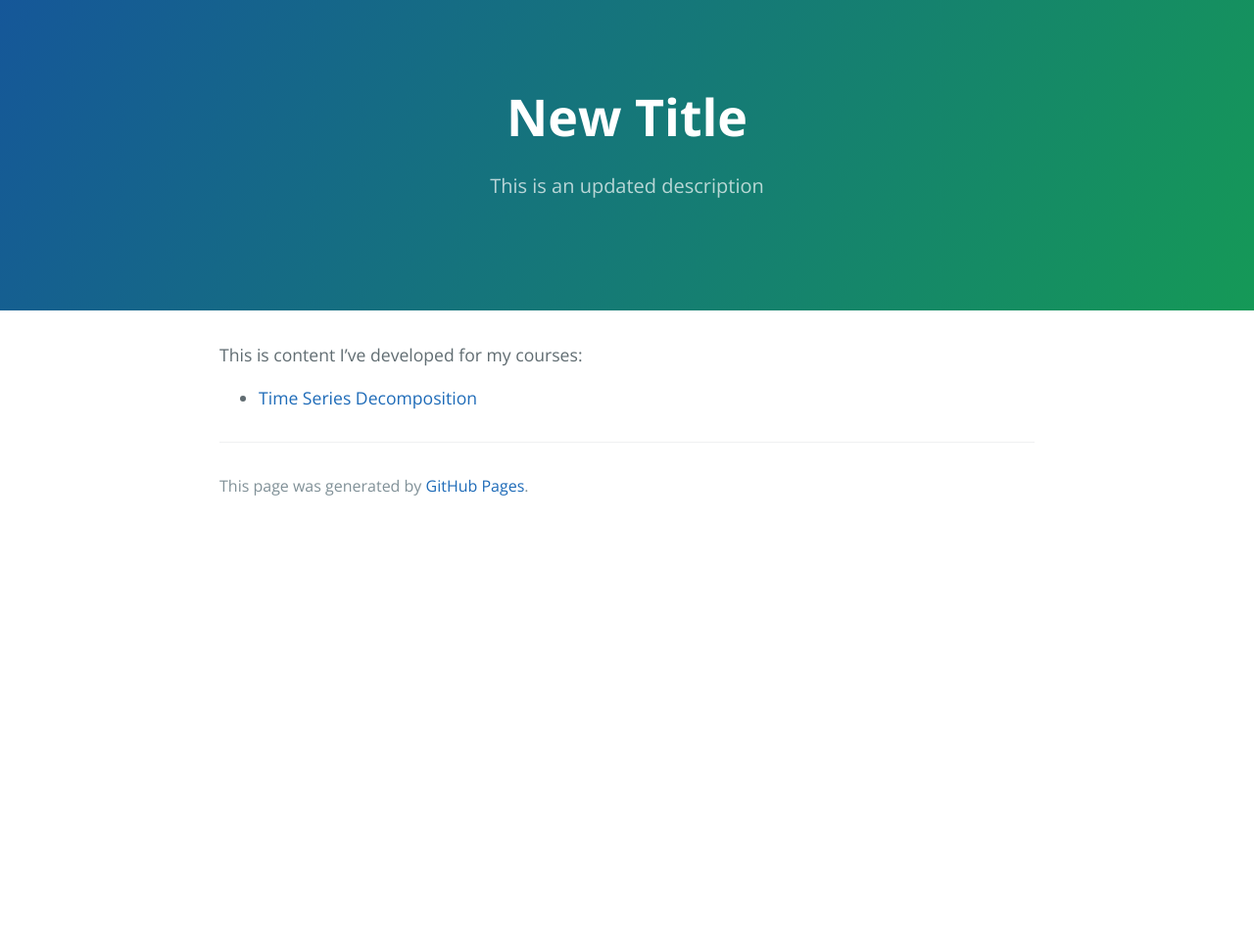
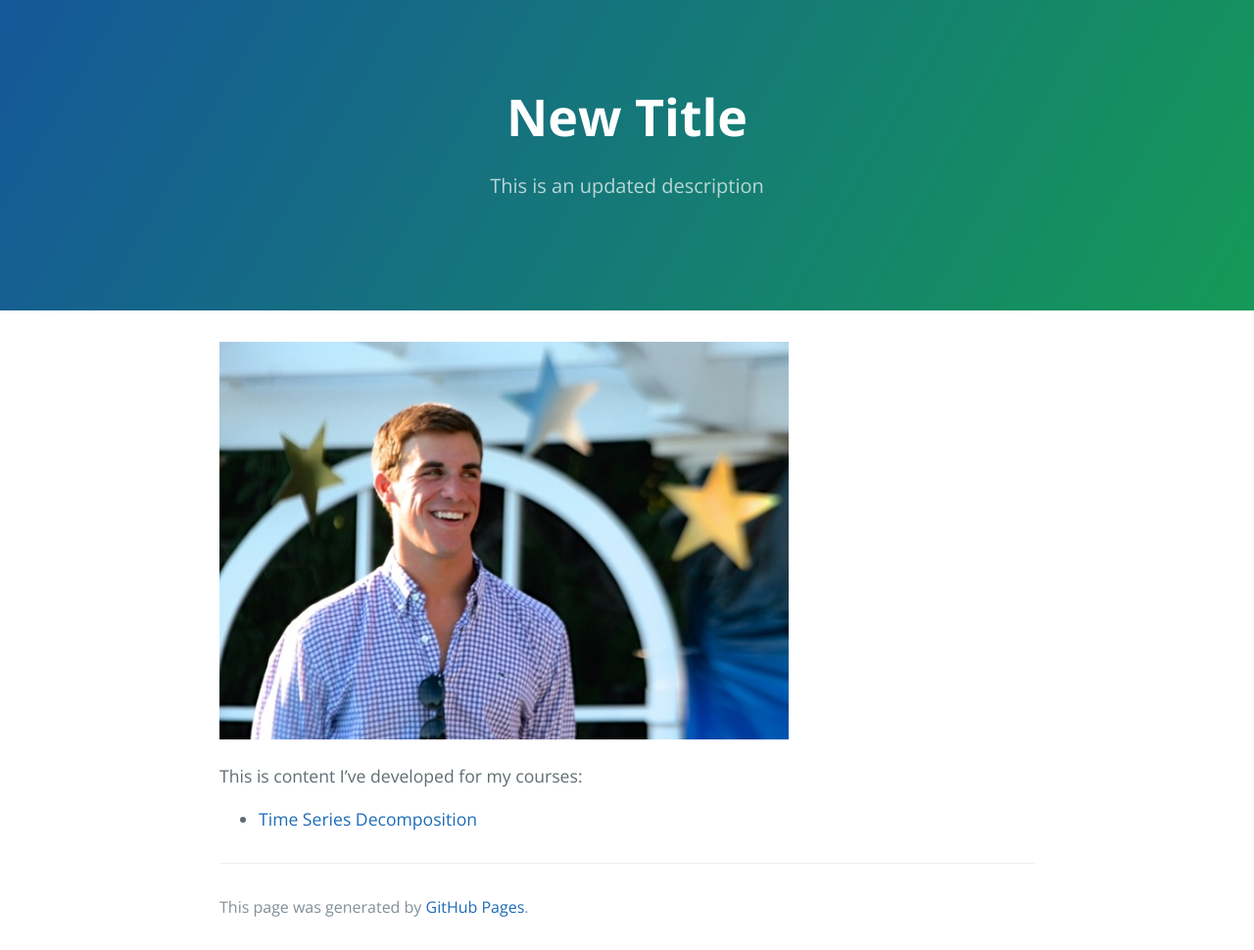
Before and after one commit to mrherrmann84/mrherrmann84.github.io, a Jekyll site: the page built from index.md, in a window 1280 px wide. Shown: the whole page at 98% size. Built offline with Jekyll 4.4.1, drawn with Linux system fonts in a browser that asks for light colours; our own code applies the rules of GitHub Pages for plain Markdown files; before the commit the page ends 900 px from its top, so only the background shows below that.

Commit message:
Update index.md

```diff
--- a/index.md
+++ b/index.md
@@ -3,6 +3,8 @@ title: New Title
 description: This is an updated description
 ---
 
+![My Picture](/pics/IMG_4038.jpg)
+
 This is content I've developed for my courses:
 
 - [Time Series Decomposition](/timeseries/index.md)
```
